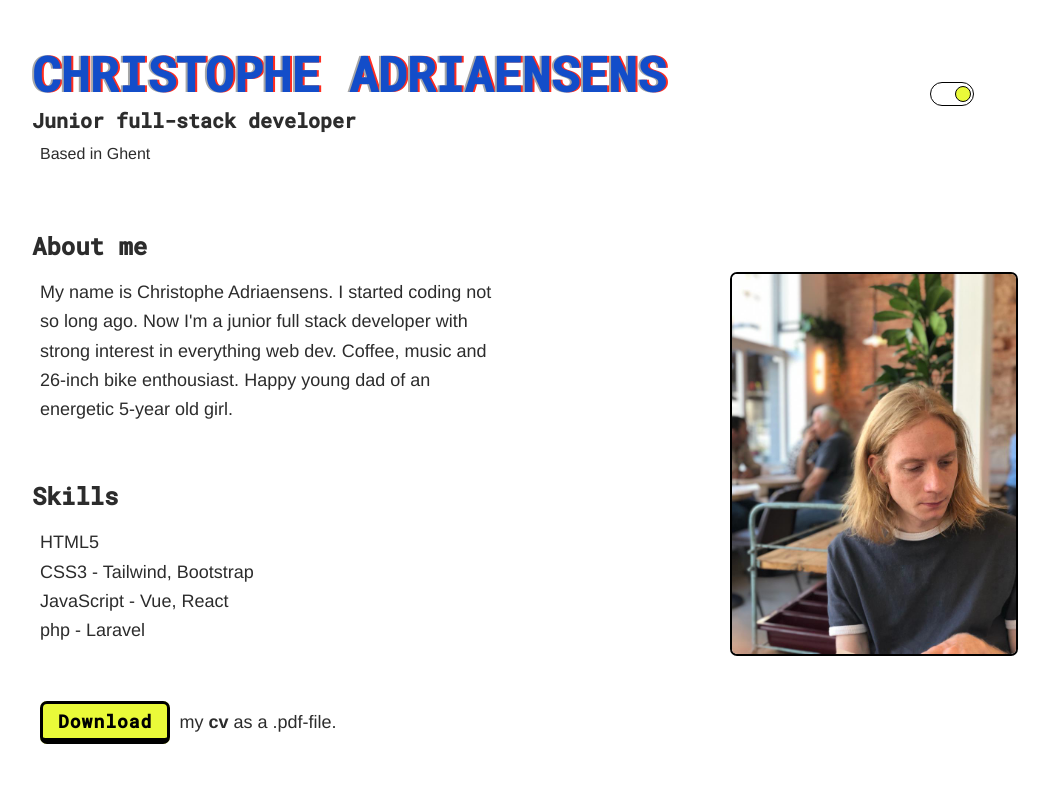
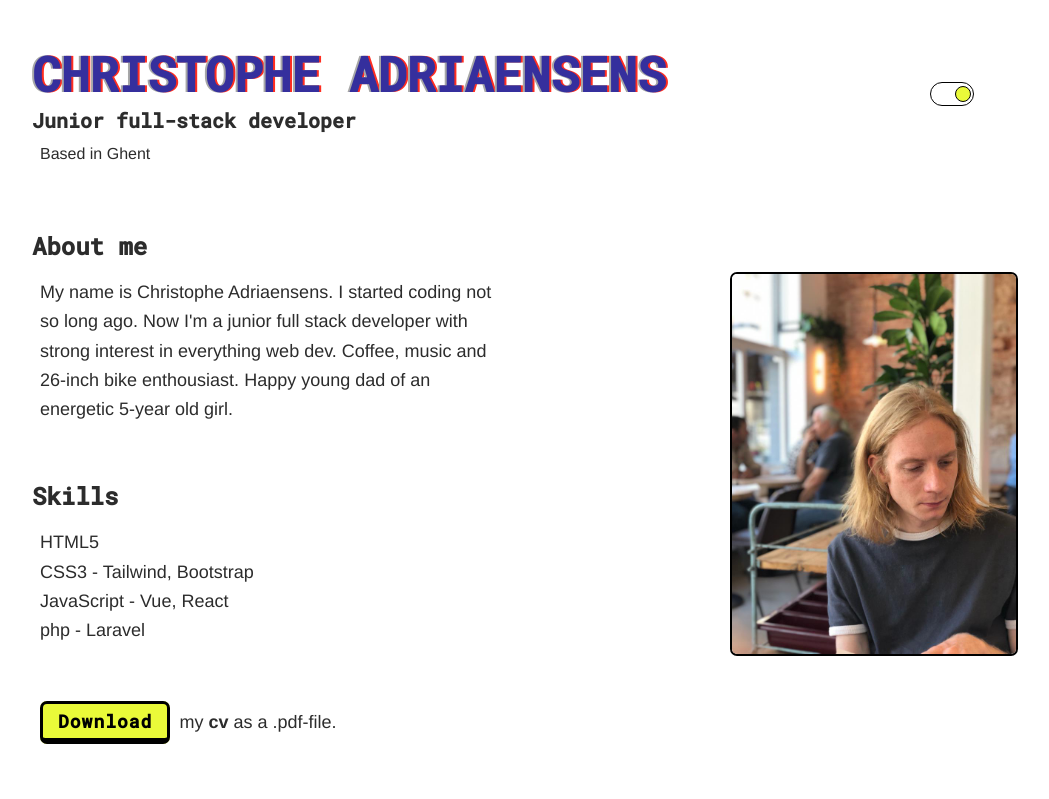
Before and after one commit to chadriae/portfolio-website-vue, a Vue app: page / in a window 1280 px wide. Shown: the top 799 px of the page, without its empty margins (112-1161 px from the left). Built offline with nearby package versions, Linux system fonts and the light colour scheme.

Commit message:
Small color change

```diff
--- a/src/styles/_variables.scss
+++ b/src/styles/_variables.scss
@@ -8,7 +8,7 @@ $pic-hover-color: #FF2D20;
 
 $white-color: rgba(255, 255, 255, 0.934);
 $dark-font-color: rgba(4, 4, 4, 0.838);
-$blue-font-color: rgb(19, 77, 201);
+$blue-font-color: #352f9d;
 $light-greenish-font-color: #ccd09d;
 
 $dark-bg-color: #22262d;
```
